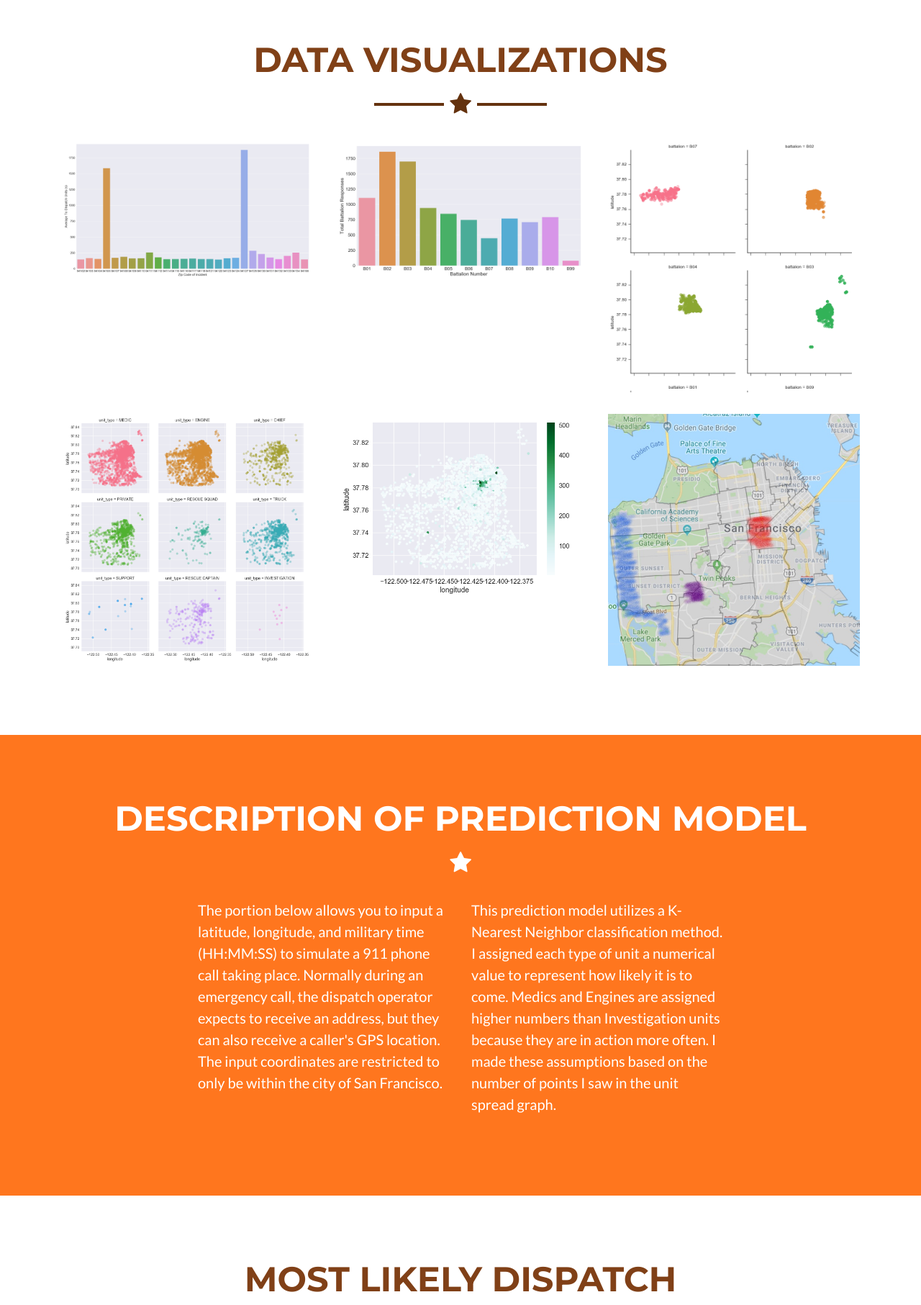
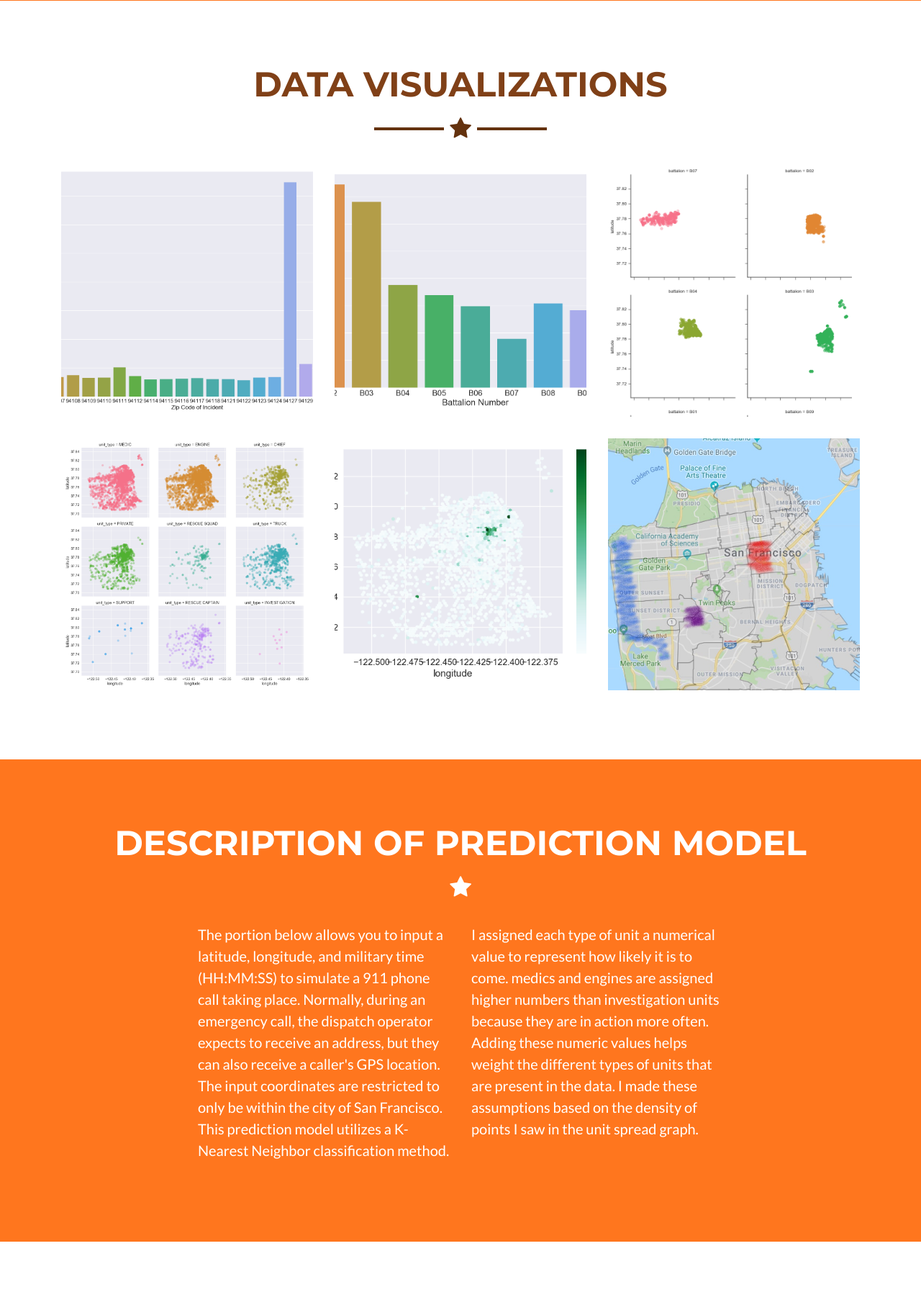
Before and after one commit to rammk1999/Capital-One-MindSumo-Challenge, a Flask app: page / in a window 1280 px wide. Shown: the part 936-2749 px from the top of the page at 72% size. Run offline with Flask 2, Linux system fonts and the light colour scheme; some libraries are stand-ins or nearby versions.

Commit message:
Added preview images to make the graphs section of the website look more uniform. Will being commenting all my code.

```diff
--- a/app.py
+++ b/app.py
@@ -27,17 +27,20 @@ def predict_dispatch():
             classifier = predictor.DispatchUnitPredictor()
             dispatch_code = classifier.predict_dispatch(user_latitude=float(input_lat),
                                                         user_longitude=float(input_long), user_time=user_time)
-            units = ["MEDIC", "ENGINE", "PRIVATE", "TRUCK", "CHIEF",
-                     "RESCUE CAPTAIN", "RESCUE SQUAD", "SUPPORT", "INVESTIGATION"]
-            most_likely_dispatch = ""
-            for dispatch in units:
-                if dispatch == int(round(dispatch_code)):
-                    most_likely_dispatch = dispatch
+            print(dispatch_code)
+            unit_codes = (1, 2, 3, 4, 5, 6, 7, 8, 9)
+            units = ("INVESTIGATION", "SUPPORT", "RESCUE SQUAD", "RESCUE CAPTAIN", "CHIEF", "TRUCK",
+                     "PRIVATE", "ENGINE", "MEDIC")
+            most_likely_dispatch = "unit"
+            for code in unit_codes:
+                if code == int(round(dispatch_code)):
+                    print(code)
+                    most_likely_dispatch = units[code - 1]
 
-            response="Most likely dispatch :" + most_likely_dispatch
+            response = "Dispatch: " + most_likely_dispatch
 
         except ValueError:
-            response = "Time was inputted incorrectly, re-enter your input"
+            response = "Incorrect time. Re-input your data"
 
     return render_template('index.html', response=response)
 
--- a/templates/index.html
+++ b/templates/index.html
@@ -35,7 +35,7 @@
     <!-- Navigation -->
     <nav class="navbar navbar-expand-lg bg-secondary fixed-top text-uppercase" id="mainNav">
       <div class="container">
-        <a class="navbar-brand js-scroll-trigger" href="#page-top">Capital One Mind-Sumo</a>
+        <a class="navbar-brand js-scroll-trigger" href="#page-top">Mind-Sumo Challenge</a>
         <button class="navbar-toggler navbar-toggler-right text-uppercase bg-primary text-white rounded"
                 type="button" data-toggle="collapse" data-target="#navbarResponsive" aria-controls="navbarResponsive"
                 aria-expanded="false" aria-label="Toggle navigation">
@@ -67,7 +67,7 @@
         <h2 class="font-weight-light mb-0">This web page displays my analysis and findings from a data set representing
         a twelve day stretch of all the 911 calls received by the San Francisco Police Department. From this data I generated
         5 graphs that show various trends in the dispatches of all S.F.P.D forces. In addition, there is a dispatch
-        prediction model. </h2>
+        prediction model. This project was done as the final stage of a Capital One Software Summit Application</h2>
       </div>
     </header>
 
@@ -84,7 +84,7 @@
                   <i class="fa fa-search-plus fa-3x"></i>
                 </div>
               </div>
-              <img class="img-fluid" src="/static/img/graphs/zipcodebarplot.png" alt="">
+              <img class="img-fluid" src="/static/img/previews/zipcodebarplotpreview.png" alt="">
             </a>
           </div>
           <div class="col-md-6 col-lg-4">
@@ -94,7 +94,7 @@
                   <i class="fa fa-search-plus fa-3x"></i>
                 </div>
               </div>
-              <img class="img-fluid" src="/static/img/graphs/battalionbarplot.png" alt="">
+              <img class="img-fluid" src="/static/img/previews/battalionbarplotpreview.png" alt="">
             </a>
           </div>
           <div class="col-md-6 col-lg-4">
@@ -104,7 +104,7 @@
                   <i class="fa fa-search-plus fa-3x"></i>
                 </div>
               </div>
-              <img class="img-fluid" src="/static/img/graphs/battalionspreadpreview.png" alt="">
+              <img class="img-fluid" src="/static/img/previews/battalionspreadpreview.png" alt="">
             </a>
           </div>
           <div class="col-md-6 col-lg-4">
@@ -124,7 +124,7 @@
                   <i class="fa fa-search-plus fa-3x"></i>
                 </div>
               </div>
-              <img class="img-fluid" src="/static/img/graphs/dangerheatmap.png" alt="">
+              <img class="img-fluid" src="/static/img/previews/dangerheatmappreview.png" alt="">
             </a>
           </div>
           <div class="col-md-6 col-lg-4">
@@ -149,15 +149,17 @@
         <div class="row">
           <div class="col-lg-4 ml-auto">
             <p class="lead">The portion below allows you to input a latitude, longitude, and military time (HH:MM:SS)
-            to simulate a 911 phone call taking place. Normally during an emergency call, the dispatch operator expects
+            to simulate a 911 phone call taking place. Normally, during an emergency call, the dispatch operator expects
               to receive an address, but they can also receive a caller's GPS location.
-            The input coordinates are restricted to only be within the city of San Francisco.</p>
+            The input coordinates are restricted to only be within the city of San Francisco.
+            This prediction model utilizes a K-Nearest Neighbor classification method.</p>
           </div>
           <div class="col-lg-4 mr-auto">
-            <p class="lead">This prediction model utilizes a K-Nearest Neighbor classification method.
+            <p class="lead">
               I assigned each type of unit a numerical value to represent how likely it is to come.
-              Medics and Engines are assigned higher numbers than Investigation units because they are in action more often.
-              I made these assumptions based on the number of points I saw in the unit spread graph.</p>
+              medics and engines are assigned higher numbers than investigation units because they are in action more often.
+              Adding these numeric values helps weight the different types of units that are present in the data.
+              I made these assumptions based on the density of points I saw in the unit spread graph.</p>
           </div>
         </div>
       </div>
@@ -224,7 +226,8 @@
             <h4 class="text-uppercase mb-4">Resources</h4>
             <p class="lead mb-0">This web page made use of:
                 <br> Flask, BootStrap, Pandas, Seaborn, MatPlotLib, and Heroku
-                <br> All relevant code can be found at https://github.com/rammk1999/Capital-One-MindSumo-Challenge
+                <br> Relevant Code:
+              <br>https://github.com/rammk1999/Capital-One-MindSumo-Challenge
             </p>
           </div>
           <div class="col-md-4">
@@ -320,7 +323,7 @@
               research, I discovered that there are 3 police stations in the area. The Taraval and Ingleside stations plus
               the SFO Police Academy. The only thing I can infer is that none of the stations are responsible for 94127
                 exclusively and there may be confusion on how to handle calls from this zip code. The obvious solution
-                seems to be to either give a station full control of the area of create a new, smaller station just
+                seems to be to give one station full control of the area. Or create a new, smaller station just
                 for this zip code.</p>
               <a class="btn btn-primary btn-lg rounded-pill portfolio-modal-dismiss" href="#">
                 <i class="fa fa-close"></i>
@@ -343,11 +346,11 @@
               <h2 class="text-secondary text-uppercase mb-0">Unit Spread</h2>
               <hr class="star-dark mb-5">
               <img class="img-fluid mb-5" src="/static/img/graphs/unitspread.png" alt="">
-              <p class="mb-5">This graph is similar to the battalion spread, however each scatter plot in this facet grid
+              <p class="mb-5">This graph is similar to the battalion spread, however, each scatter plot in this facet grid
               represents the various unit types that the S.F.P.D sends out. By showing the distribution of each unit type,
               this scatter plot simultaneously shows where the most calls come from. Additionally, depending on the type of unit,
               there is also a way to determine where certain types of crimes occur. For example, the distribution of
-              rescue squads most likely shows were very severe incidents, most likely involving hostages, occur. Several other
+              rescue squads most likely shows where very severe incidents, most likely involving hostages, occur. Several other
               similar assumptions can be made from this graph.</p>
               <a class="btn btn-primary btn-lg rounded-pill portfolio-modal-dismiss" href="#">
                 <i class="fa fa-close"></i>
@@ -371,7 +374,7 @@
               <hr class="star-dark mb-5">
               <img class="img-fluid mb-5" src="/static/img/graphs/dangerheatmap.png" alt="">
               <p class="mb-5">To further reinforce the assumptions that can be made from the graph of unit distributions,
-              I created a heat map to show how dangerous different areas are in the city. There is no simple way to quantify
+              I created a heat map to show how dangerous different areas are, in the city. There is no simple way to quantify
               how dangerous a situation is, so I made some assumptions to help aid me in identifying how "dangerous"
               a certain 911 call ended up being. For each call, I plotted the coordinates and then assigned the call a "danger"
               value. This value was calculated by taking the final call priority (either 2 or 3), the call type group
```
Also changed, not shown: graphs.py (+4 -4 lines), predictor.py (+3 -5 lines), static/img/graphs/battalionbarplot.png, static/img/graphs/zipcodebarplot.png, static/img/previews/battalionbarplotpreview.png (added), static/img/previews/battalionspreadpreview.png (renamed from static/img/graphs/battalionspreadpreview.png), static/img/previews/dangerheatmappreview.png (added), static/img/previews/zipcodebarplotpreview.png (added).
